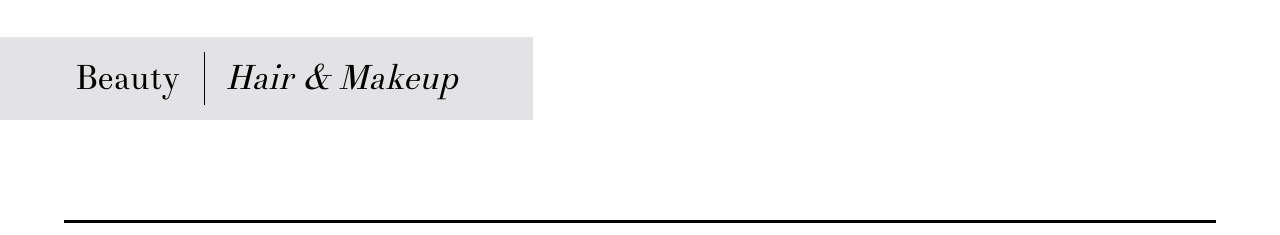
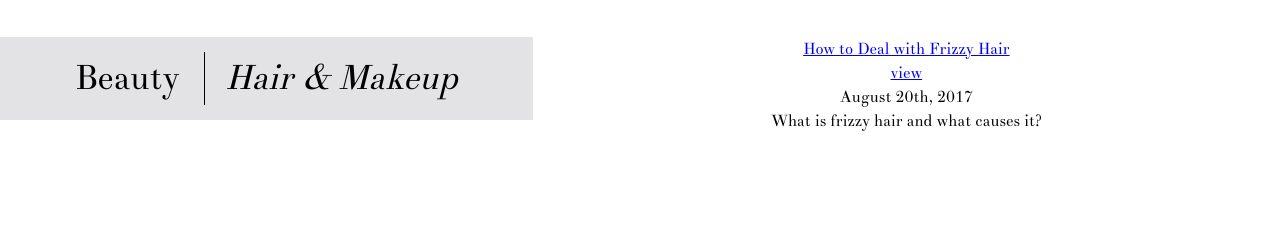
Before and after one commit to NathaleePG/hairandmakeup, a plain HTML site: page index.html in a window 1280 px wide. Shown: the part 163-398 px from the top of the page. Drawn offline with Linux system fonts and the light colour scheme.

Commit message:
Add files via upload

```diff
--- a/index.html
+++ b/index.html
@@ -58,6 +58,14 @@
             <p id="key">Beauty</p>
             <p id="value">Hair & Makeup</p>
         </div>
+        <ul>
+            <li><div id="im1"><a href="https://nathaleepg.github.io/hamc1/">How to Deal with Frizzy Hair</a></div>
+                <a href="https://nathaleepg.github.io/hamc1/">view</a>
+                <p class="date">August 20th, 2017</p>
+                <p class="description">What is frizzy hair and what causes it?</p>
+
+            </li>
+        </ul>
     </div>
         <div id="root">
             <div class="logon1"></div>
```
